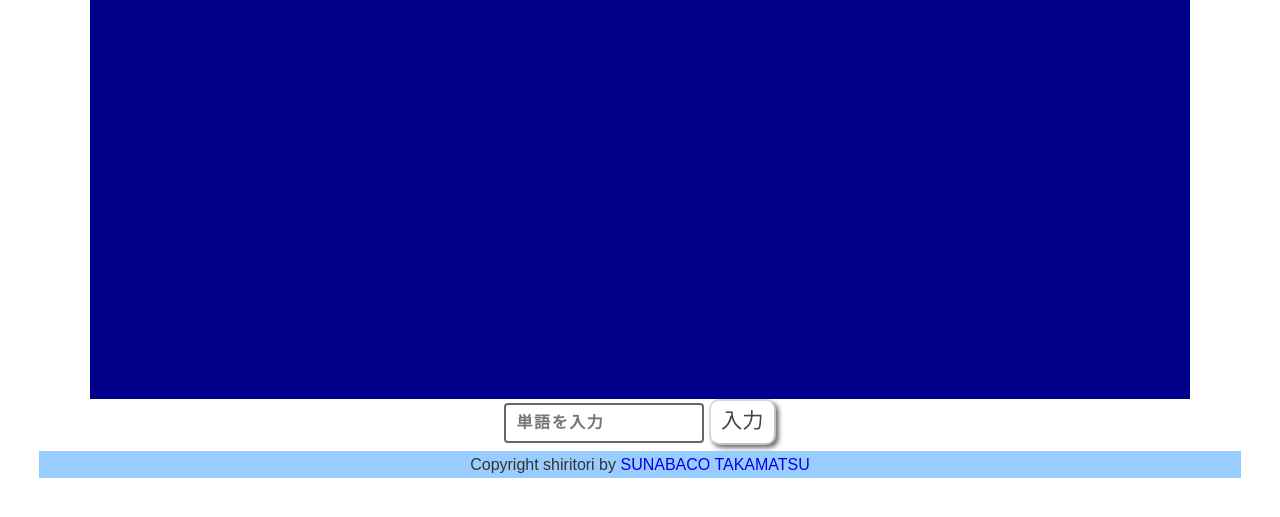
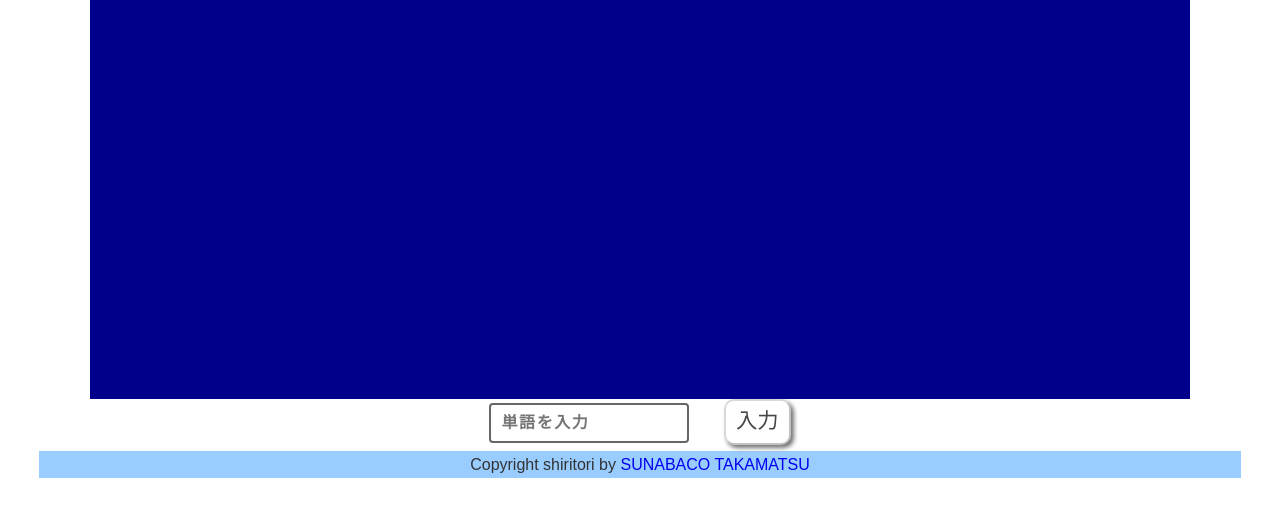
Before and after one commit to bamichan/shiritori-5-21, a Flask app: page /shiritori in a window 1280 px wide. Shown: the part 259-776 px from the top of the page. Run offline with Flask 2, Linux system fonts and the light colour scheme.

Commit message:
ボタン調節

```diff
--- a/templates/shiritori.html
+++ b/templates/shiritori.html
@@ -22,7 +22,7 @@
   </div>
   <form action="/shiritori" method="POST">
     <input type="text" name="words" id="words" class="inText" placeholder="単語を入力">
-    <input type="submit" value="入力" id="words_submit" class="button">
+    <input type="submit" value="入力" id="words_submit" class="button button-input">
     <p>{{error_text}}</p>
   </form>
 </main>
```
